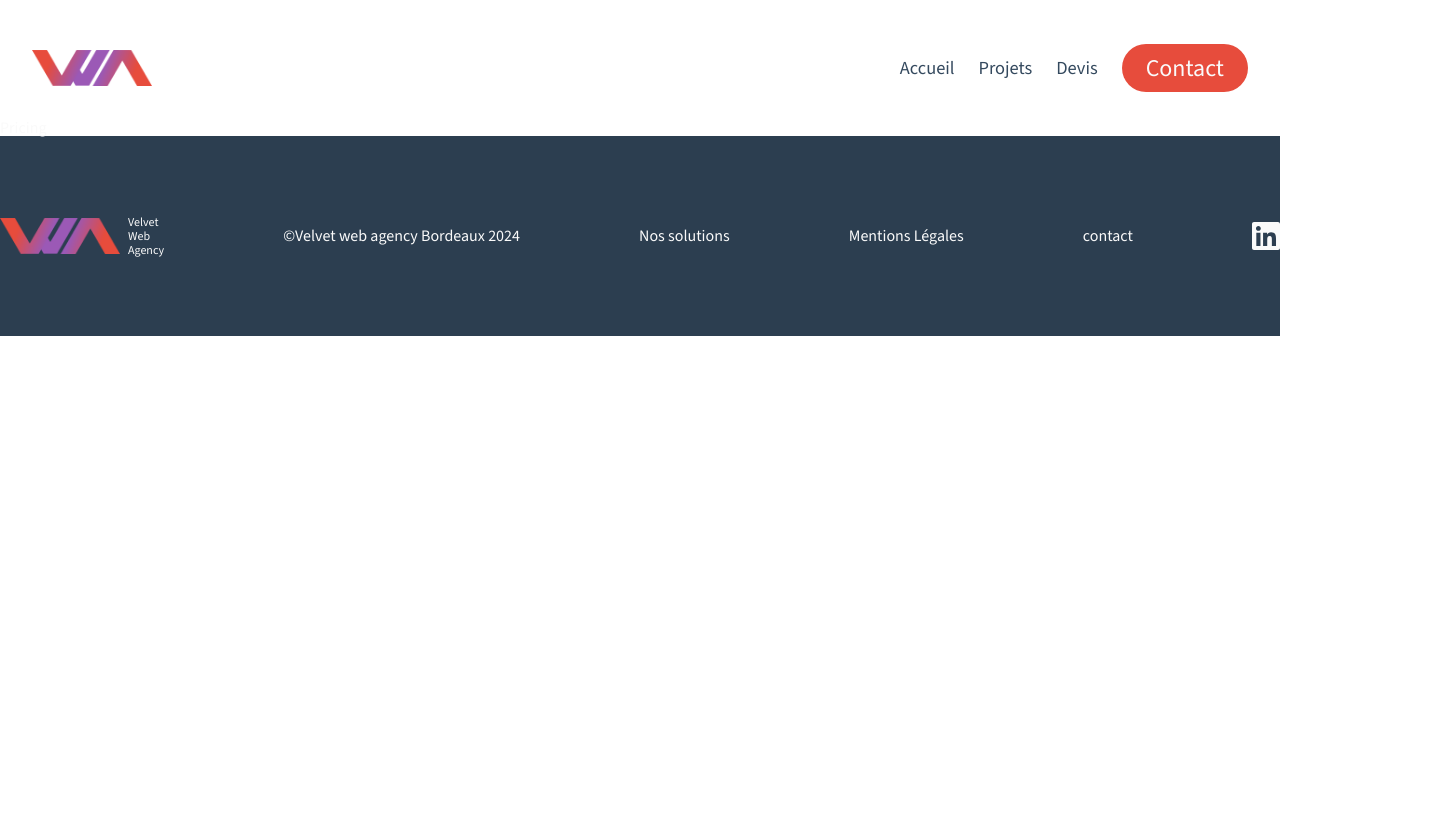
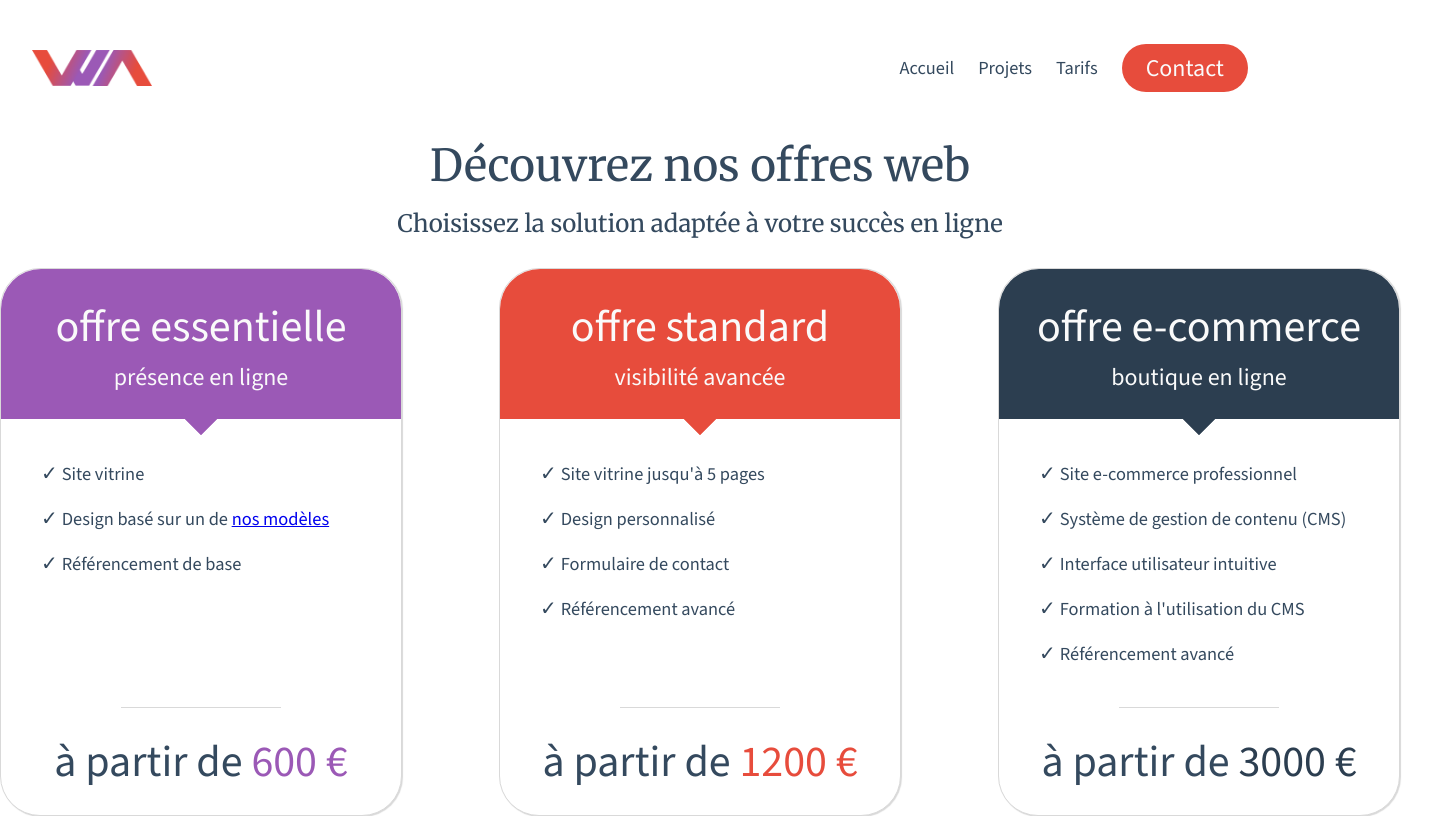
Before and after one commit to maxew33/personnal-website, a Next.js app: page /pricing in a window 1280 px wide. Shown: the top 816 px of the page, 1432 px wide, since content can reach past the window. Built offline with nearby package versions, Linux system fonts and the light colour scheme; a web font is replaced by a local one.

Commit message:
:speech_balloon: Add pricing page

```diff
--- a/components/header/Header.jsx
+++ b/components/header/Header.jsx
@@ -33,7 +33,7 @@ export default function Header() {
                 <nav className={styles.navigation}>
                     <Link href="/">accueil</Link>
                     <Link href="/projects">projets</Link>
-                    <Link href="/pricing">devis</Link>
+                    <Link href="/pricing">tarifs</Link>
                     {/* <Link href="/blog">articles</Link> */}
                     <Link href="/contact" className={styles.contact}>
                         contact
--- /dev/null
+++ b/pages/pricing/Pricing.module.css
@@ -0,0 +1,121 @@
+@charset "UTF-8";
+.main {
+  display: flex;
+  flex-direction: column;
+  align-items: center;
+  justify-content: space-around;
+  color: var(--text);
+  width: 1400px;
+  margin: auto;
+}
+
+.title,
+.subtitle {
+  font-family: var(--fontfam1);
+}
+
+.title,
+.headerTitle,
+.footer {
+  font-size: 2.75rem;
+}
+
+.subtitle,
+.headerSubtitle {
+  font-size: 1.5rem;
+}
+
+.title {
+  margin: 1.5rem;
+}
+
+.pricingWrapper {
+  display: flex;
+  width: 100%;
+  padding: 2rem;
+  justify-content: space-between;
+}
+
+.article {
+  display: flex;
+  flex-direction: column;
+  justify-content: space-between;
+  width: 25rem;
+  border: 1px solid var(--grey);
+  background: #fff;
+  border-radius: 2.5rem;
+  box-shadow: 1px 1px 1px var(--grey);
+}
+
+.basic {
+  --headerBg: var(--secondary);
+}
+
+.standard {
+  --headerBg: var(--accent);
+}
+
+.premium {
+  --headerBg: var(--primary);
+}
+
+.header {
+  background: var(--headerBg);
+  position: relative;
+  text-align: center;
+  padding: 1.5rem 0;
+  line-height: 1.5;
+  border-radius: 2.5rem 2.5rem 0 0;
+}
+.header ::after {
+  content: "";
+  position: absolute;
+  bottom: -1rem;
+  left: 50%;
+  transform: translateX(-50%);
+  display: inline-block;
+  height: 0;
+  width: 0;
+  border-top: 1rem solid var(--headerBg);
+  border-right: 1rem solid transparent;
+  border-left: 1rem solid transparent;
+}
+
+.headerTitle, .headerSubtitle {
+  color: var(--bg);
+  font-family: var(--fontfam2);
+}
+
+.contentList {
+  width: 80%;
+  height: 14rem;
+  padding: 2rem 0;
+  line-height: 2.25;
+  margin-inline: auto;
+  list-style: none;
+  font-size: 1.15rem;
+}
+.contentList li:before {
+  content: "✓ ";
+  font-size: 1.25rem;
+}
+
+.footer {
+  position: relative;
+  text-align: center;
+  padding: 2rem;
+}
+.footer::after {
+  content: "";
+  position: absolute;
+  top: 0;
+  left: 50%;
+  transform: translateX(-50%);
+  height: 1px;
+  width: 10rem;
+  background: var(--grey);
+}
+
+.highLighted {
+  color: var(--headerBg);
+}
--- /dev/null
+++ b/pages/pricing/Pricing.module.scss
@@ -0,0 +1,117 @@
+@import '../../styles/scss/utils/mixins';
+
+.main {
+    @include flexCol;
+    align-items: center;
+    justify-content: space-around;
+    color: var(--text);
+    width: 1400px;
+    margin: auto;
+    // border: 2px solid red;
+}
+
+.title,
+.subtitle {
+    font-family: var(--fontfam1);
+}
+.title,
+.headerTitle,
+.footer {
+    font-size: 2.75rem;
+}
+.subtitle,
+.headerSubtitle {
+    font-size: 1.5rem;
+}
+
+.title{
+    margin: 1.5rem;
+}
+
+.pricingWrapper{
+    display: flex;
+    width: 100%;
+    padding: 2rem;
+    justify-content: space-between;
+}
+
+.article {
+    @include flexCol;
+    justify-content: space-between;
+    width: 25rem;
+    border: 1px solid var(--grey);
+    background: #fff;
+    border-radius: 2.5rem;
+    box-shadow: 1px 1px 1px var(--grey);
+}
+.basic {
+    --headerBg: var(--secondary);
+}
+
+.standard {
+    --headerBg: var(--accent);
+}
+
+.premium {
+    --headerBg: var(--primary);
+}
+.header {
+    background: var(--headerBg);
+    position: relative;
+    text-align: center;
+    padding: 1.5rem 0;
+    line-height: 1.5;
+    border-radius: 2.5rem 2.5rem 0 0;
+    & ::after {
+        content: '';
+        position: absolute;
+        bottom: -1rem;
+        left: 50%;
+        transform: translateX(-50%);
+        display: inline-block;
+        height: 0;
+        width: 0;
+        border-top: 1rem solid var(--headerBg);
+        border-right: 1rem solid transparent;
+        border-left: 1rem solid transparent;
+    }
+}
+
+.headerTitle, .headerSubtitle {
+    color: var(--bg);
+    font-family: var(--fontfam2);
+}
+
+.contentList {
+    width: 80%;
+    height: 14rem;
+    padding: 2rem 0;
+    line-height: 2.25;
+    margin-inline: auto;
+    list-style: none;
+    font-size: 1.15rem;
+    li:before {
+        content: '✓ ';
+        font-size: 1.25rem;
+    }
+}
+
+.footer{
+    position: relative;
+    text-align: center;
+    padding: 2rem;
+    &::after{
+        content:"";
+        position: absolute;
+        top: 0;
+        left: 50%;
+        transform: translateX(-50%);
+        height: 1px;
+        width: 10rem;
+        background: var(--grey);
+    }
+}
+
+.highLighted{
+    color: var(--headerBg);
+}
--- a/pages/pricing/index.jsx
+++ b/pages/pricing/index.jsx
@@ -1,7 +1,81 @@
+import Link from 'next/link'
 import React from 'react'
+import styles from './Pricing.module.css'
 
 export default function Pricing() {
-  return (
-    <div>Pricing</div>
-  )
+    return (
+        <main className={styles.main}>
+            <h1 className={styles.title}>Découvrez nos offres web</h1>
+            <h2 className={styles.subtitle}>
+                Choisissez la solution adaptée à votre succès en ligne
+            </h2>
+            <section className={styles.pricingWrapper}>
+                <article className={`${styles.article} ${styles.basic}`}>
+                    <div className={styles.header}>
+                        <h3 className={styles.headerTitle}>
+                            offre essentielle
+                        </h3>
+                        <h4 className={styles.headerSubtitle}>
+                            présence en ligne
+                        </h4>
+                    </div>
+                    <div className={styles.content}>
+                        <ul className={styles.contentList}>
+                            <li>Site vitrine</li>
+                            <li>
+                                Design basé sur un de{' '}
+                                <Link href="/templates">nos modèles</Link>
+                            </li>
+                            <li>Référencement de base</li>
+                        </ul>
+                    </div>
+                    <div className={styles.footer}>
+                        à partir de{' '}
+                        <span className={styles.highLighted}>600 €</span>
+                    </div>
+                </article>
+                <article className={`${styles.article} ${styles.standard}`}>
+                    <div className={styles.header}>
+                        <h3 className={styles.headerTitle}>offre standard</h3>
+                        <h4 className={styles.headerSubtitle}>
+                            visibilité avancée
+                        </h4>
+                    </div>
+                    <div className={styles.content}>
+                        <ul className={styles.contentList}>
+                            <li>Site vitrine jusqu'à 5 pages</li>
+                            <li>Design personnalisé</li>
+                            <li>Formulaire de contact</li>
+                            <li>Référencement avancé</li>
+                        </ul>
+                    </div>
+                    <div className={styles.footer}>
+                        à partir de{' '}
+                        <span className={styles.highLighted}>1200 €</span>
+                    </div>
+                </article>
+                <article className={`${styles.article} ${styles.premium}`}>
+                    <div className={styles.header}>
+                        <h3 className={styles.headerTitle}>offre e-commerce</h3>
+                        <h4 className={styles.headerSubtitle}>
+                            boutique en ligne
+                        </h4>
+                    </div>
+                    <div className={styles.content}>
+                        <ul className={styles.contentList}>
+                            <li>Site e-commerce professionnel</li>
+                            <li>Système de gestion de contenu (CMS)</li>
+                            <li>Interface utilisateur intuitive</li>
+                            <li>Formation à l'utilisation du CMS</li>
+                            <li>Référencement avancé</li>
+                        </ul>
+                    </div>
+                    <div className={styles.footer}>
+                        à partir de{' '}
+                        <span className={styles.highLighted}>3000 €</span>
+                    </div>
+                </article>
+            </section>
+        </main>
+    )
 }
--- a/styles/globals.css
+++ b/styles/globals.css
@@ -66,10 +66,11 @@ font-family: 'Libre Bodoni', courier, serif;
 :root {
   --bg: #F9FEFF;
   --text: #34495E;
-  --cta: #E74C3C;
   --primary: #2C3E50;
   --secondary: #9B59B6;
   --accent: #E74C3C;
+  --cta: #E74C3C;
+  --grey: #D9D9D9;
   --fontfam1:"Merriweather", serif;
   --fontfam2:"Source Sans 3", sans-serif;
 }
@@ -78,3 +79,10 @@ body {
   color: var(--bg);
   font-family: var(--fontfam2);
 }
+
+#__next {
+  min-height: 100vh;
+  display: flex;
+  flex-direction: column;
+  justify-content: space-between;
+}
--- a/styles/globals.scss
+++ b/styles/globals.scss
@@ -17,10 +17,11 @@ font-family: 'Libre Bodoni', courier, serif;
 :root {
     --bg: #{$bgCol};
     --text: #{$textCol};
-    --cta: #{$accentCol};
     --primary: #{$primaryCol};
     --secondary: #{$secondaryCol};
     --accent: #{$accentCol};
+    --cta: #{$accentCol};
+    --grey: #{$grey};
 
     --fontfam1:'Merriweather', serif;
     --fontfam2:'Source Sans 3', sans-serif;
@@ -30,3 +31,10 @@ body {
     color: var(--bg);
     font-family: var(--fontfam2);
 }
+
+#__next {
+    min-height: 100vh;
+    display: flex;
+    flex-direction: column;
+    justify-content: space-between;
+}
--- a/styles/scss/utils/_variables.scss
+++ b/styles/scss/utils/_variables.scss
@@ -3,3 +3,4 @@ $bgCol: #F9FEFF;
 $primaryCol: #2C3E50;
 $secondaryCol: #9B59B6;
 $accentCol: #E74C3C;
+$grey: #D9D9D9;
```
